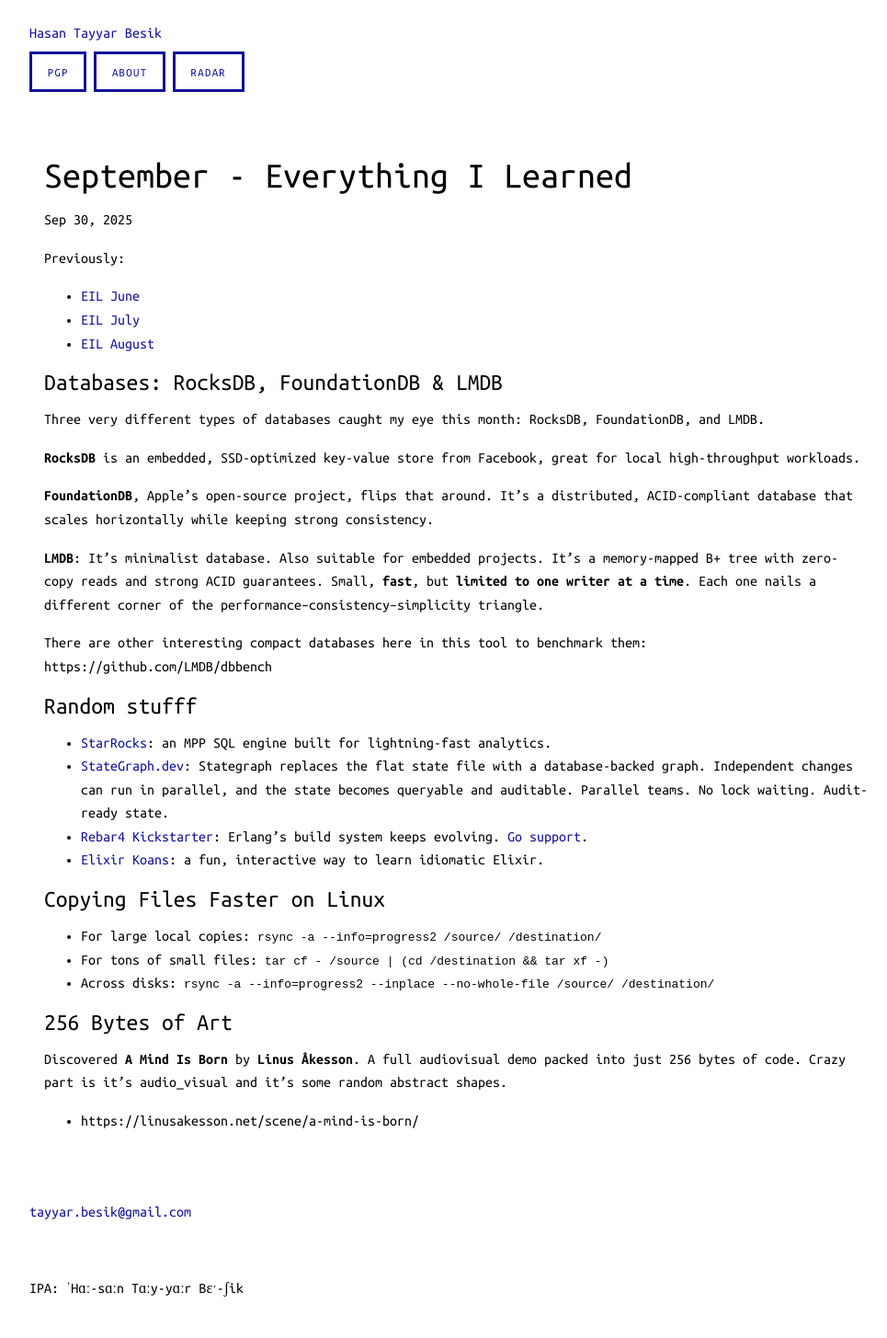
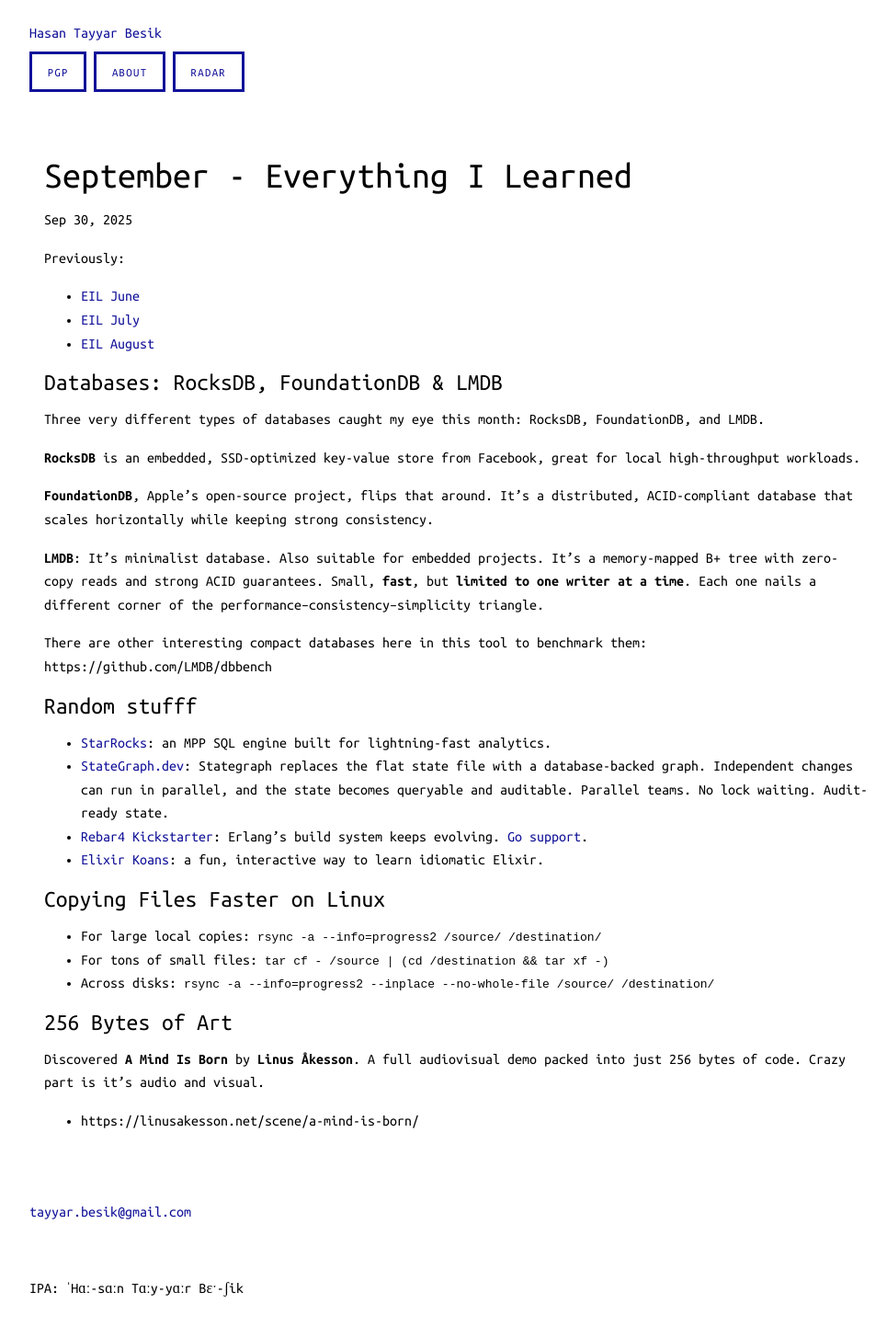
Before and after one commit to hasantayyar/hasantayyar.net, a Jekyll site: the page built from _posts/2025-09-30-everything-i-learned-september.md, in a window 1280 px wide. Shown: the whole page at 92% size, without its empty margins (144-1109 px from the left). Built offline with Jekyll 4.4.1, drawn with Linux system fonts in a browser that asks for light colours; Markdown is read by kramdown in place of the engine named in the settings.

Commit message:
Update 2025-09-30-everything-i-learned-september.md

```diff
--- a/_posts/2025-09-30-everything-i-learned-september.md
+++ b/_posts/2025-09-30-everything-i-learned-september.md
@@ -38,6 +38,6 @@
 
 #### 256 Bytes of Art
 
-Discovered **A Mind Is Born** by **Linus Åkesson**. A full audiovisual demo packed into just 256 bytes of code. Crazy part is it's audio_visual and it's some random abstract shapes.
+Discovered **A Mind Is Born** by **Linus Åkesson**. A full audiovisual demo packed into just 256 bytes of code. Crazy part is it's audio and visual.
 
 - https://linusakesson.net/scene/a-mind-is-born/
```
